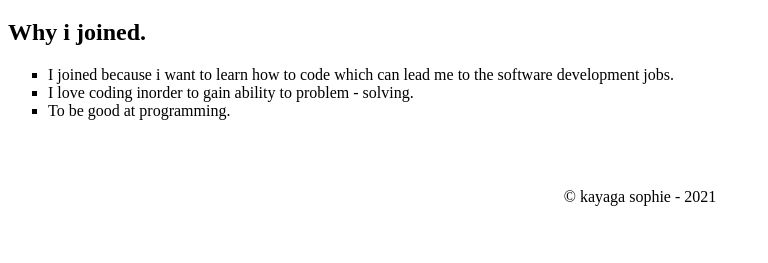
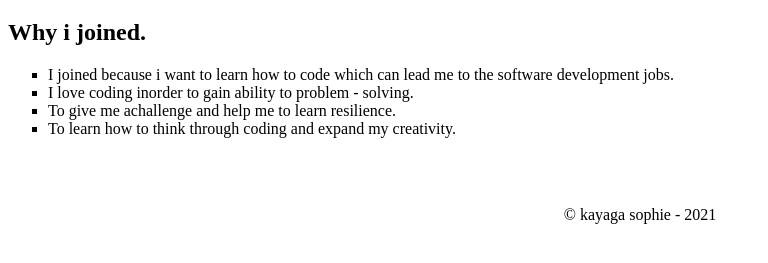
Before and after one commit to Kayagasophie/cohort5-web, a plain HTML site: page index.html in a window 1280 px wide. Shown: the part 61-324 px from the top of the page, without its empty margins (0-768 px from the left). Drawn offline with Linux system fonts and the light colour scheme.

Commit message:
Add index.html file

```diff
--- a/index.html
+++ b/index.html
@@ -15,7 +15,8 @@
         <ul style="list-style-type:square;">
             <li> I joined because i want to learn how to code which can lead me to the software development jobs.</li>
             <li> I love coding inorder to gain ability to problem - solving.</li>
-            <li> To be good at programming.</li>
+            <li> To give me achallenge and help me to learn resilience.</li>
+            <li> To learn how to think through coding and expand my creativity. </li>
         </ul>
     </main><br><br>
     <footer>
```
